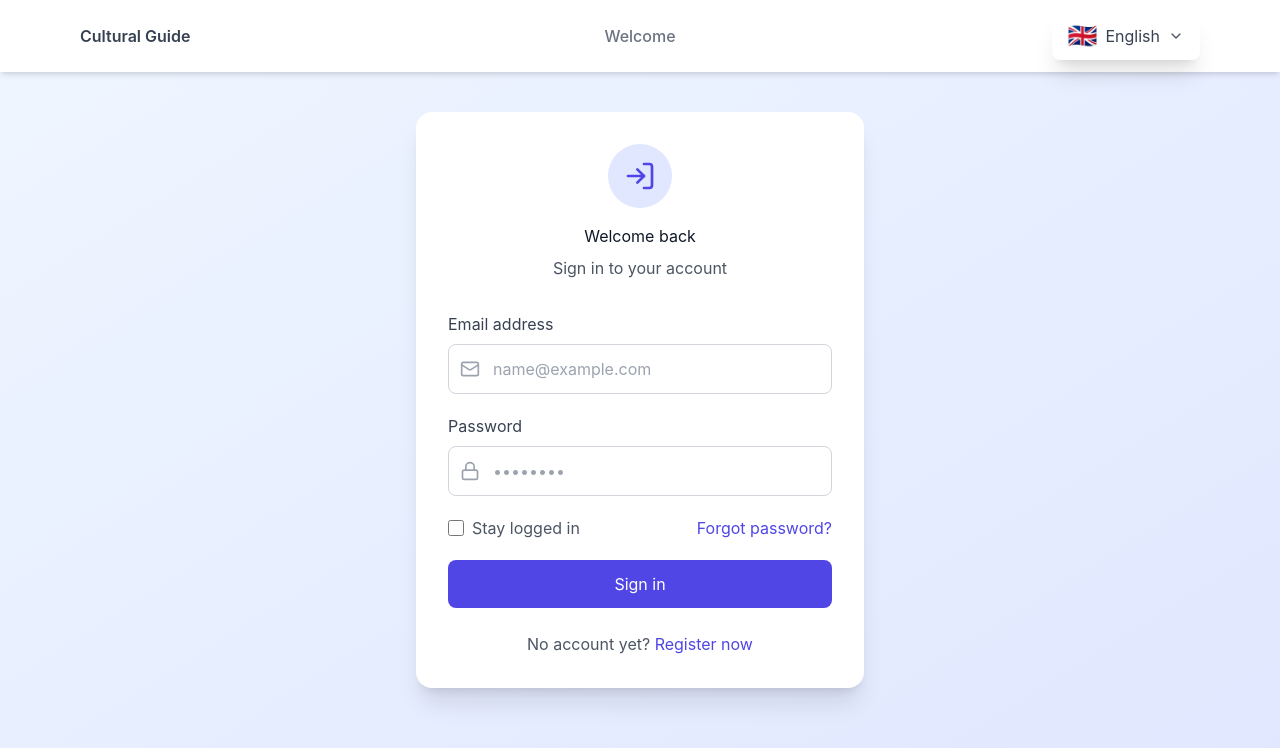
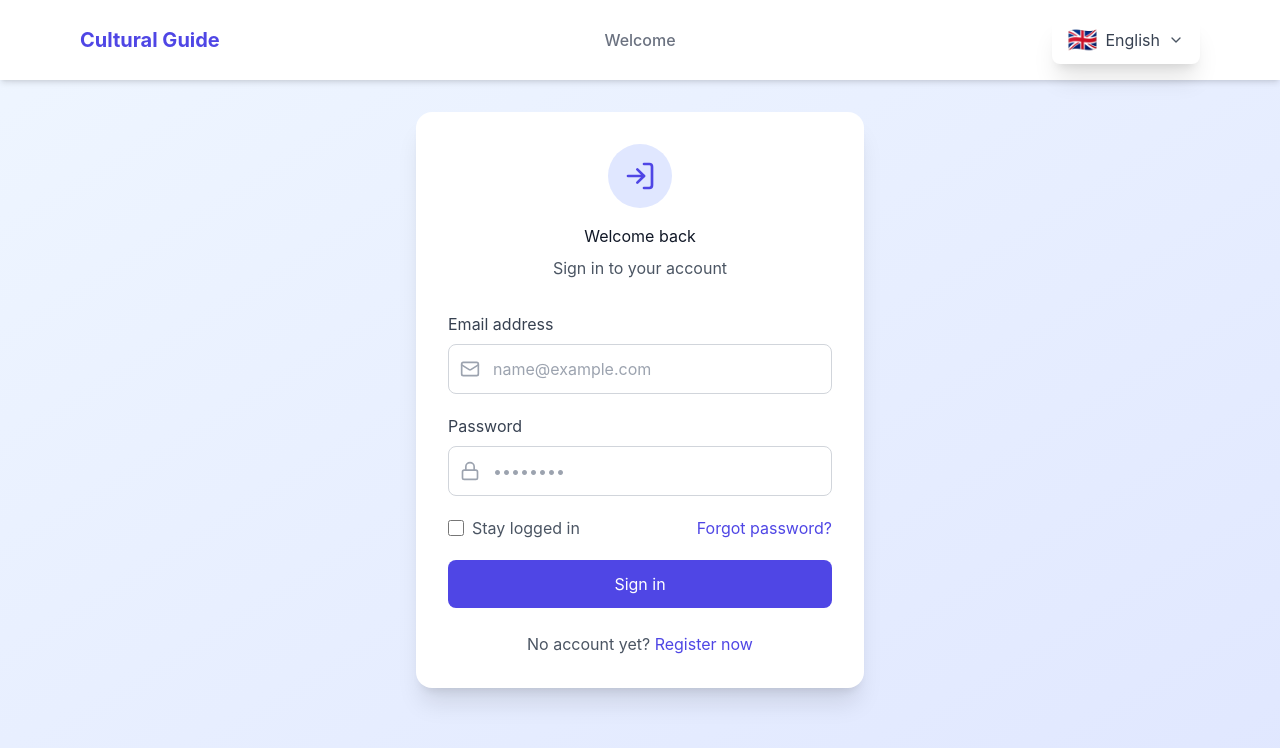
Before and after one commit to EldoradoYankee/CulturalGuide, a React (Create React App) app in the folder cultural-guide-frontend/: page / in a window 1280 px wide. Shown: the top 748 px of the page. Built offline with nearby package versions, Linux system fonts and the light colour scheme.

Commit message:
Refactor Header component to include navigation props and handle logo click for JWT validation

```diff
--- a/cultural-guide-frontend/src/components/Header.js
+++ b/cultural-guide-frontend/src/components/Header.js
@@ -1,7 +1,7 @@
 import { LanguageSelector } from "./LanguageSelector";
 import { useTranslation } from "react-i18next";
 
-export function Header() {
+export function Header({ navigateToStart, navigateToLogin }) {
     const { t, i18n } = useTranslation();
 
     const handleLanguageChange = (lang) => {
@@ -9,27 +9,55 @@ export function Header() {
         localStorage.setItem("lang", lang);
     };
 
+    const onLogoClick = () => {
+        if (hasValidJWT()) {
+            navigateToStart();
+        } else {
+            navigateToLogin();
+        }
+    };
+
+    // Helper to check JWT
+    const hasValidJWT = () => {
+        const token = localStorage.getItem("jwt");
+        if (!token) return false;
+
+        try {
+            const payload = JSON.parse(atob(token.split(".")[1]));
+            const expires = payload.exp * 1000;
+            return Date.now() < expires;
+        } catch {
+            return false;
+        }
+    };
+
     return (
         <header className="fixed top-0 left-0 w-full bg-white shadow-md z-50">
-            <div className="max-w-6xl mx-auto px-4 py-3 grid grid-cols-3 items-center">
+            <div className="max-w-6xl mx-auto grid grid-cols-3 items-center p-4">
 
-                {/* LEFT COLUMN */}
-                <div className="text-left font-semibold text-gray-700">
-                    {t("header_title")}
+                {/* LEFT COLUMN - LOGO */}
+                <div className="flex items-center">
+                    <button
+                        onClick={onLogoClick}
+                        className="text-xl font-bold text-indigo-600 hover:text-indigo-800 transition-colors"
+                    >
+                        {t("header_title")}
+                    </button>
                 </div>
 
-                {/* CENTER COLUMN */}
+                {/* CENTER COLUMN (EMPTY OR YOU CAN ADD CONTENT) */}
                 <div className="text-center font-medium text-gray-500">
                     {t("header_welcome")}
                 </div>
 
-                {/* RIGHT COLUMN */}
+                {/* RIGHT COLUMN - LANGUAGE SELECTOR */}
                 <div className="flex justify-end">
                     <LanguageSelector
                         currentLanguage={i18n.language}
                         onLanguageChange={handleLanguageChange}
                     />
                 </div>
+
             </div>
         </header>
     );
```
